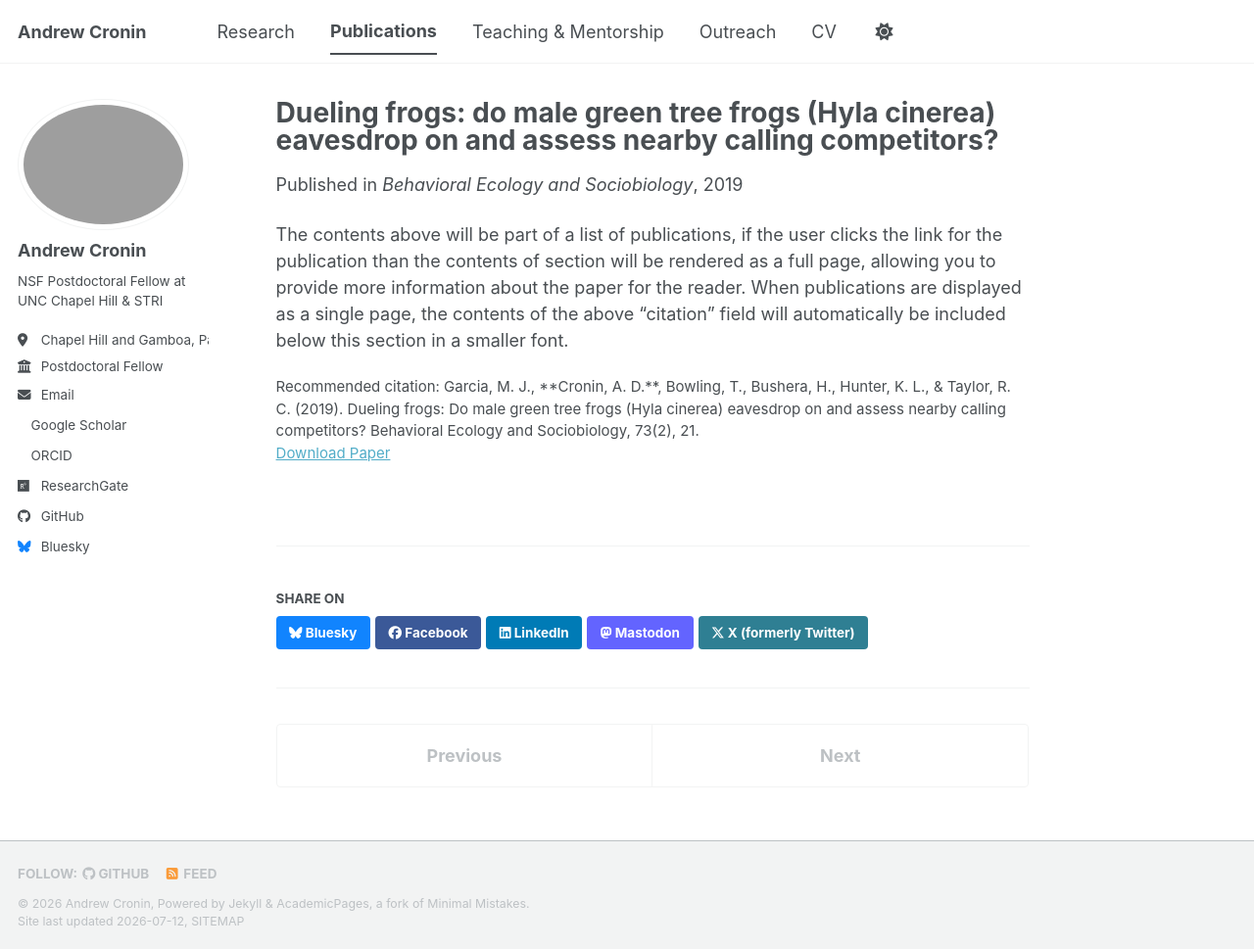
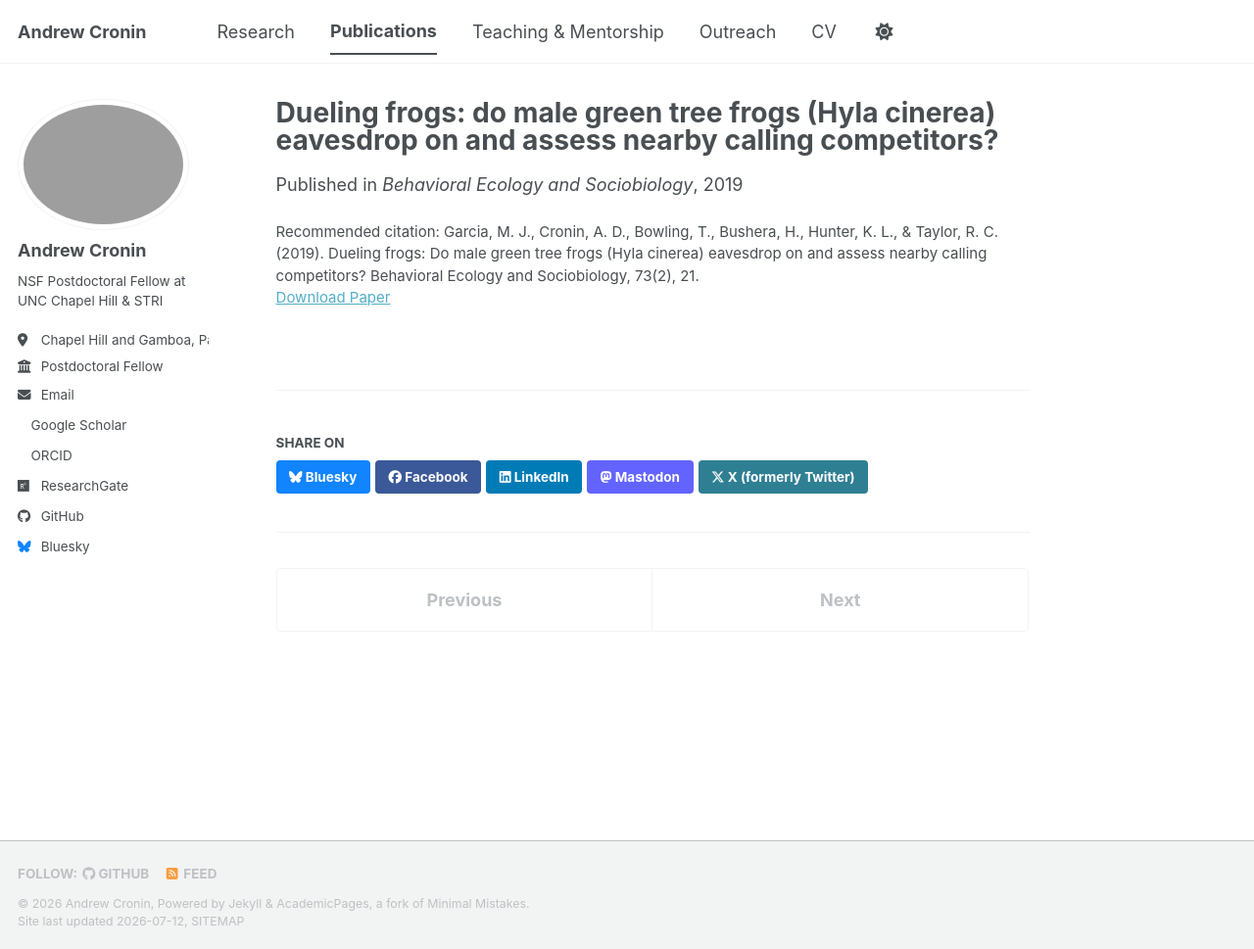
Before and after one commit to andrewdcronin/andrewdcronin.github.io, a Jekyll site: the page built from _publications/article_8.md, in a window 1280 px wide and 969 px high. Shown: the whole window at 98% size. Built offline with Jekyll 4.4.1, drawn with Linux system fonts in a browser that asks for light colours; a style sheet for code colours, icons or effects is not loaded.

Commit message:
Fix citation formatting in article_8.md
Updated citation formatting in article_8.md.

```diff
--- a/_publications/article_8.md
+++ b/_publications/article_8.md
@@ -5,6 +5,5 @@ category: manuscripts
 date: 2019-01-25
 venue: 'Behavioral Ecology and Sociobiology'
 paperurl: 'https://doi.org/10.1007/s00265-018-2632-1'
-citation: 'Garcia, M. J., **Cronin, A. D.**, Bowling, T., Bushera, H., Hunter, K. L., & Taylor, R. C. (2019). Dueling frogs: Do male green tree frogs (Hyla cinerea) eavesdrop on and assess nearby calling competitors? Behavioral Ecology and Sociobiology, 73(2), 21.'
+citation: 'Garcia, M. J., </strong>Cronin, A. D.</strong>, Bowling, T., Bushera, H., Hunter, K. L., & Taylor, R. C. (2019). Dueling frogs: Do male green tree frogs (Hyla cinerea) eavesdrop on and assess nearby calling competitors? Behavioral Ecology and Sociobiology, 73(2), 21.'
 ---
-The contents above will be part of a list of publications, if the user clicks the link for the publication than the contents of section will be rendered as a full page, allowing you to provide more information about the paper for the reader. When publications are displayed as a single page, the contents of the above "citation" field will automatically be included below this section in a smaller font.
```
